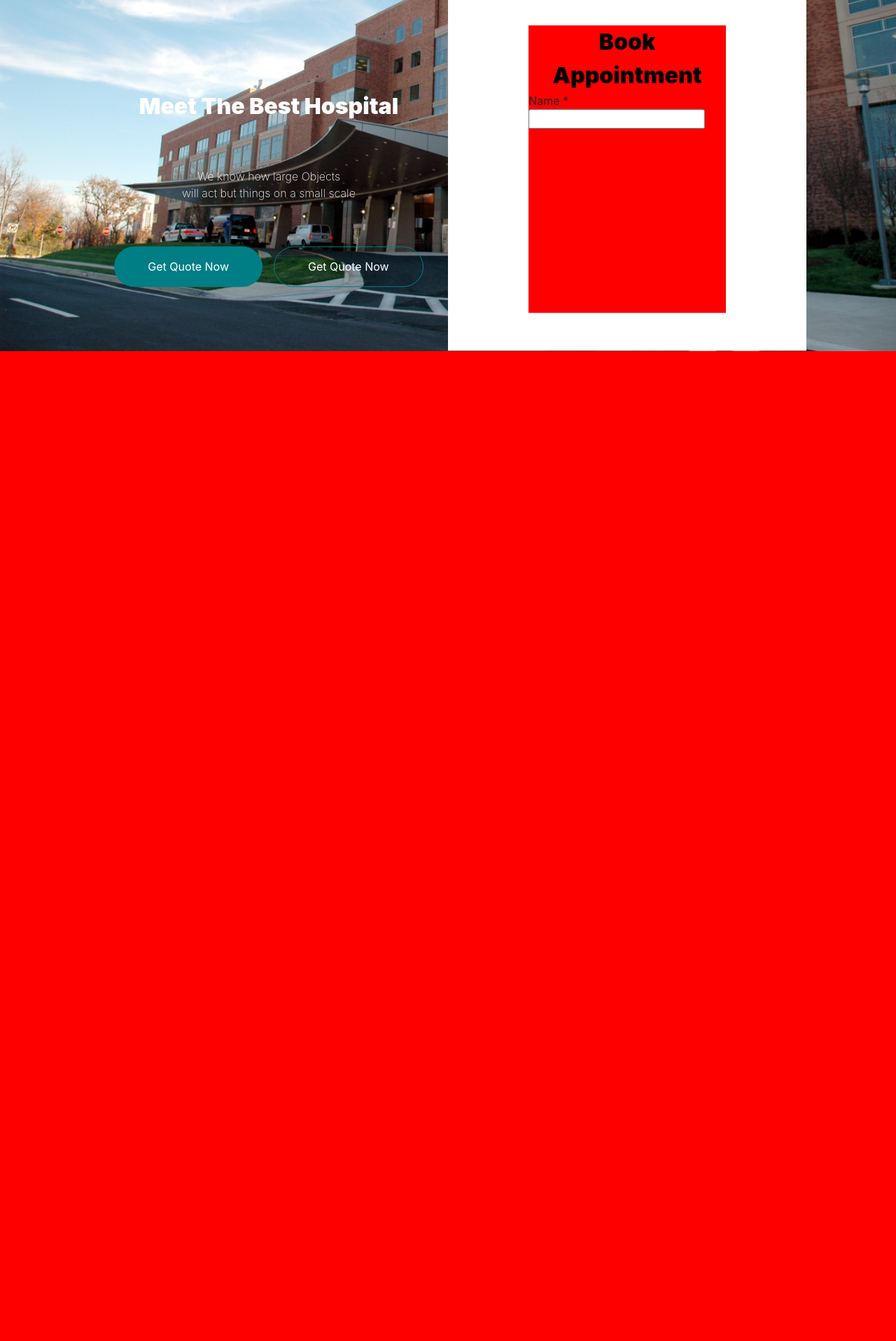
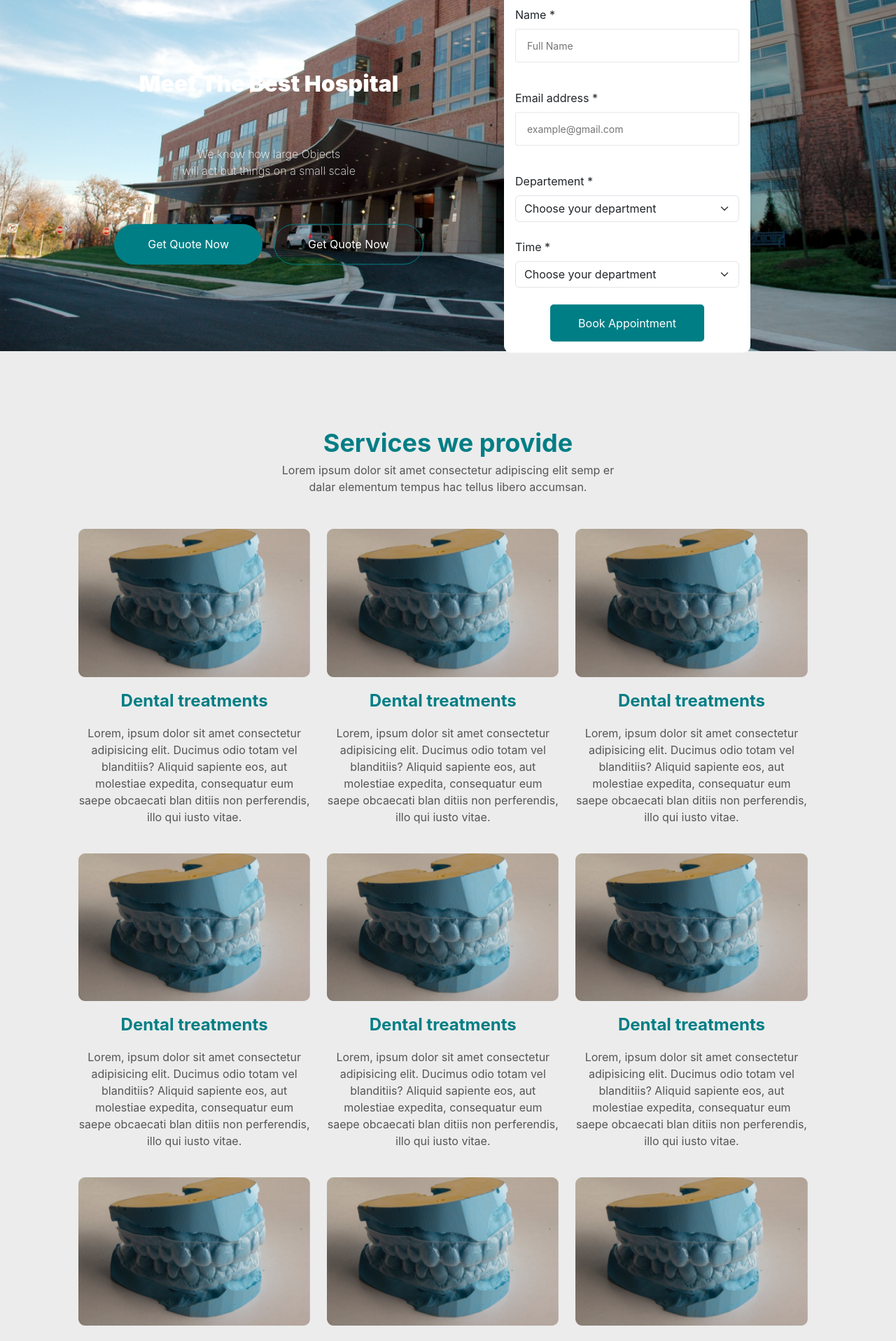
Before and after one commit to E-DoctorApp/E-DoctorApp, a React (Create React App) app in the folder client/: page /services in a window 1280 px wide. Shown: the part 140-2057 px from the top of the page at 70% size. Built offline with nearby package versions, Linux system fonts and the light colour scheme; a web font is replaced by a local one.

Commit message:
servicePageDone

```diff
--- a/client/src/App.tsx
+++ b/client/src/App.tsx
@@ -27,7 +27,6 @@ function App() {
 
   useEffect(() => {
     const userType = localStorage.getItem("type");
-    // console.log(userType);
     if (userType==="patient") {
       dispatch(getOnePatient())
     }else if(userType==="doctor"){
@@ -37,7 +36,7 @@ function App() {
   },[]);
   return (
     <div className="App">
-      {/* <NavBar /> */}
+      <NavBar />
       <Routes>
         <Route path="/" element={<LandingPage />} />
         <Route path="/login" element={<Login />} />
@@ -52,7 +51,7 @@ function App() {
         <Route path="/services" element={<ServicePage />} />
         <Route path="/Review" element={<Review />} />
       </Routes>
-      {/* <Footer /> */}
+      <Footer />
     </div>
   );
 }
--- /dev/null
+++ b/client/src/components/ServicePage/LeadingMedicine.tsx
@@ -0,0 +1,23 @@
+import React from 'react'
+import doctorAvatar from "../../assets/images/avatar-doctor.png"
+
+
+function LeadingMedicine() {
+    return (
+        <div className='one-leading-card d-flex flex-column align-items-start gap-4 p-4' style={{ background: "#fff",width:"25rem",height:"15rem" }}>
+            <div className='d-flex gap-2' style={{ color: "yellow" }}>
+                <i className="fa-solid fa-star"></i>
+                <i className="fa-solid fa-star"></i>
+                <i className="fa-regular fa-star"></i>
+                <i className="fa-regular fa-star"></i>
+                <i className="fa-regular fa-star"></i>
+            </div>
+            <div className='d-flex align-items-start'>Slate helps you see how many more days you need to work to reach your financial goal</div>
+            <div className='d-flex' style={{ height: "3rem", width: "3rem" }}>
+                <img src={doctorAvatar} style={{ width: "100%", height: "100%" }} alt='doctor-avatar' />
+            </div>
+        </div>
+    )
+}
+
+export default LeadingMedicine
--- a/client/src/components/ServicePage/ServicePage.tsx
+++ b/client/src/components/ServicePage/ServicePage.tsx
@@ -1,6 +1,11 @@
-import React from 'react'
+import React, { useState } from 'react'
 import "./style.css"
 import hospital from "../../assets/images/hospital.png"
+import Calendar from 'react-calendar'
+import CardService from '../CardSevice/CardService'
+import LeadingMedicine from './LeadingMedicine'
+
+
 const ServicePage = () => {
     return (
         <div className='services-page-conatiner'>
@@ -19,17 +24,108 @@ const ServicePage = () => {
                     </div>
                     <div className='book-appointment'>
                         <div className='book-appointment-warrper-child'>
-                            <div className='d-flex flex-column align-items-start'>
+                            <div className='d-flex flex-column align-items-center gap-4'>
                                 <span style={{ color: "#000", fontSize: "2rem", fontWeight: "900" }}>Book Appointment</span>
-                                Name *
-                                <input type='text' />
+                                <div className='w-100 d-flex flex-column align-items-start gap-2'>
+                                    <span>Name *</span>
+                                    <input placeholder='Full Name' className=' formInput input-service-book-appointment' type='text' />
+                                </div>
+                                <div className='w-100 d-flex flex-column align-items-start gap-2'>
+                                    <span>Email address *</span>
+                                    <input placeholder='example@gmail.com' className='formInput input-service-book-appointment' type='text' />
+                                </div>
+                                <div className='w-100 d-flex flex-column align-items-start gap-2'>
+                                    <span>Departement * </span >
+                                    <select
+                                        className="form-select form-select-xl"
+                                        aria-label=".form-select-sm"
+                                    >
+                                        <option selected>Choose your department</option>
+                                        <option value="Neurologist">Neurologist</option>
+                                        <option value="Dermatology">Dermatology</option>
+                                        <option value="Gynecologist">Gynecologist</option>
+                                        <option value="Generalist">Generalist</option>
+                                        <option value="Radiology">Radiology</option>
+                                        <option value="Orthopedics">Orthopedics</option>
+                                        <option value="Dentistry">Dentistry</option>
+                                        <option value="Surgery">Surgery</option>
+                                    </select>
+
+                                </div>
+                                <div className='w-100 d-flex flex-column align-items-start gap-2'>
+                                    <span>Time *</span>
+
+
+                                    <select
+                                        className="form-select form-select-xl"
+                                        aria-label=".form-select-sm"
+                                    >
+                                        <option selected>Choose your department</option>
+                                        <option value="Neurologist">1:00 Available</option>
+                                        <option value="Dermatology">2:00 Available</option>
+                                        <option value="Gynecologist">3:00 Available</option>
+                                        <option value="Generalist">4:00 Available</option>
+                                        <option value="Radiology">5:00 Available</option>
+                                        <option value="Orthopedics">6:00 Available</option>
+                                        <option value="Dentistry">7:00 Available</option>
+                                        <option value="Surgery">8:00 Available</option>
+                                    </select>
+
+
+
+                                </div>
+                                <div className='d-flex btn-service-book-appointement w-80' style={{
+                                    padding: "0.9rem 2.5rem",
+                                    borderRadius: "0.3125rem",
+                                    background: "#007E85",
+                                    color: "#fff"
+
+                                }}>
+                                    Book Appointment
+                                </div>
                             </div>
-
                         </div>
                     </div>
                 </div>
+
             </div>
-        </div>
+            <div className="service-landing-page-container-child-4 mt-4">
+                <div className="mb-5">
+                    <span style={{ color: "#007E85", fontSize: "2.25rem", fontWeight: "700" }}>Services we provide</span>
+                    <p style={{ color: "#555", fontWeight: "400" }}>Lorem ipsum dolor sit amet consectetur adipiscing elit semp
+                        er<br /> dalar elementum tempus hac tellus libero accumsan. </p>
+                </div>
+                <div style={{ padding: "0rem 4rem 1rem 7rem" }} className="all-services-cards-container d-flex  flex-wrap gap-4 w-100">
+                    <CardService />
+                    <CardService />
+                    <CardService />
+                    <CardService />
+                    <CardService />
+                    <CardService />
+                    <CardService />
+                    <CardService />
+                    <CardService />
+                </div>
+
+            </div>
+            <div className="service-landing-page-container-child-4 mt-4">
+                <div className="mb-5">
+                    <span style={{ color: "#007E85", fontSize: "2.25rem", fontWeight: "700" }}>Leading Medicine</span>
+                    <p style={{ color: "#555", fontWeight: "400" }}>Problems trying to reslove the conflict betwenn the two major realms of Classical physics Newtonian mechanics </p>
+                </div>
+                <div style={{ padding: "0rem 4rem 1rem 7rem" }} className="all-leading-cards-container d-flex flex-wrap gap-4 ">
+                 <LeadingMedicine/>
+                 <LeadingMedicine/>
+                 <LeadingMedicine/>
+                 <LeadingMedicine/>
+                 <LeadingMedicine/>
+                 <LeadingMedicine/>
+                 <LeadingMedicine/>
+                 <LeadingMedicine/>
+                 <LeadingMedicine/>
+                </div>
+            </div>
+        </div >
     )
 }
 
--- a/client/src/components/ServicePage/style.css
+++ b/client/src/components/ServicePage/style.css
@@ -1,27 +1,31 @@
-.services-page-conatiner{
+.services-page-conatiner {
     width: 100%;
-    height: 700vh;
-    background: red;
+    height: 450vh;
+    display: flex;
+    flex-direction: column;
+    gap: 5rem;
+    background: #ECECEC;
 }
 
-.services-hospital-image-wrapper{
+.services-hospital-image-wrapper {
     width: 100%;
     height: fit-content;
     position: relative;
 
 }
-.absolute-div-wrapper{
+
+.absolute-div-wrapper {
     position: absolute;
-    top: 60%;
+    top: 55%;
     left: 50%;
     width: 80%;
     height: 80%;
     display: flex;
     /* background-color: aqua; */
-    transform: translate(-50%,-50%);
+    transform: translate(-50%, -50%);
 }
 
-.make-the-best-hosptial{
+.make-the-best-hosptial {
     width: 50%;
     height: 100%;
     display: flex;
@@ -31,16 +35,33 @@
     align-items: center;
 }
 
-.book-appointment{
+.book-appointment {
     width: 50%;
     height: 100%;
+    /* background: white; */
+    display: flex;
+    align-items: center;
+    justify-content: center;
+}
+
+.book-appointment-warrper-child {
+    width: 22rem;
+    height: fit-content;
+    /* display: flex;
+    align-items: center;
+    justify-content: center;
+    flex-direction: column; */
+    padding: 1rem;
     background: white;
+    border-radius: 0.625rem;
+
 }
-.book-appointment-warrper-child{
-    margin: 3rem auto;
-    width: 55%;
-    height: 80%;
-    display: flex;
-    flex-direction: column;
-    background: red;
+
+.input-service-book-appointment {
+    width: 100%;
+    height: 3rem;
+    outline: none;
+    border-radius: 0.2rem;
+    border: 1px solid #E6E6E6;
+    padding-left: 1rem;
 }
```
Also changed, not shown: client/src/assets/images/avatar-doctor.png (added).
